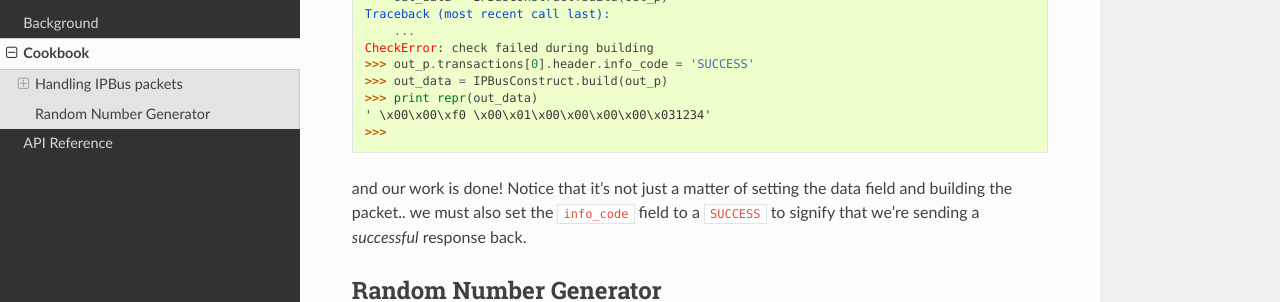
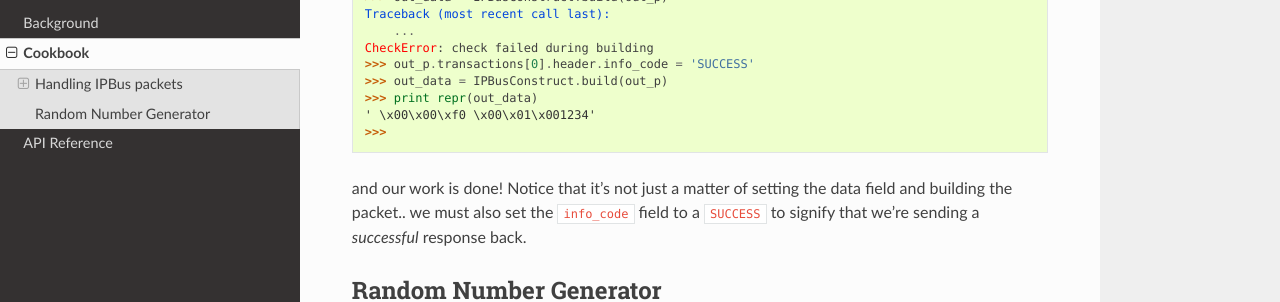
Before and after one commit to kratsg/ironman, a Sphinx documentation site: the page built from docs/cookbook.rst, in a window 1280 px wide and 900 px high, scrolled down 1987 px. Shown: the part 152-454 px from the top of the window. Built offline with Sphinx 7.4.7 and the Read the Docs theme 2.0.0, drawn with Linux system fonts in a browser that asks for light colours.

Commit message:
cookbook response packet changes correctly

```diff
--- a/docs/cookbook.rst
+++ b/docs/cookbook.rst
@@ -101,7 +101,7 @@ CheckError: check failed during building
 >>> out_p.transactions[0].header.info_code = 'SUCCESS'
 >>> out_data = IPBusConstruct.build(out_p)
 >>> print repr(out_data)
-' \x00\x00\xf0 \x00\x01\x00\x00\x00\x00\x031234'
+' \x00\x00\xf0 \x00\x01\x001234'
 >>>
 
 and our work is done! Notice that it's not just a matter of setting the data field and building the packet.. we must also set the ``info_code`` field to a ``SUCCESS`` to signify that we're sending a *successful* response back.
```
